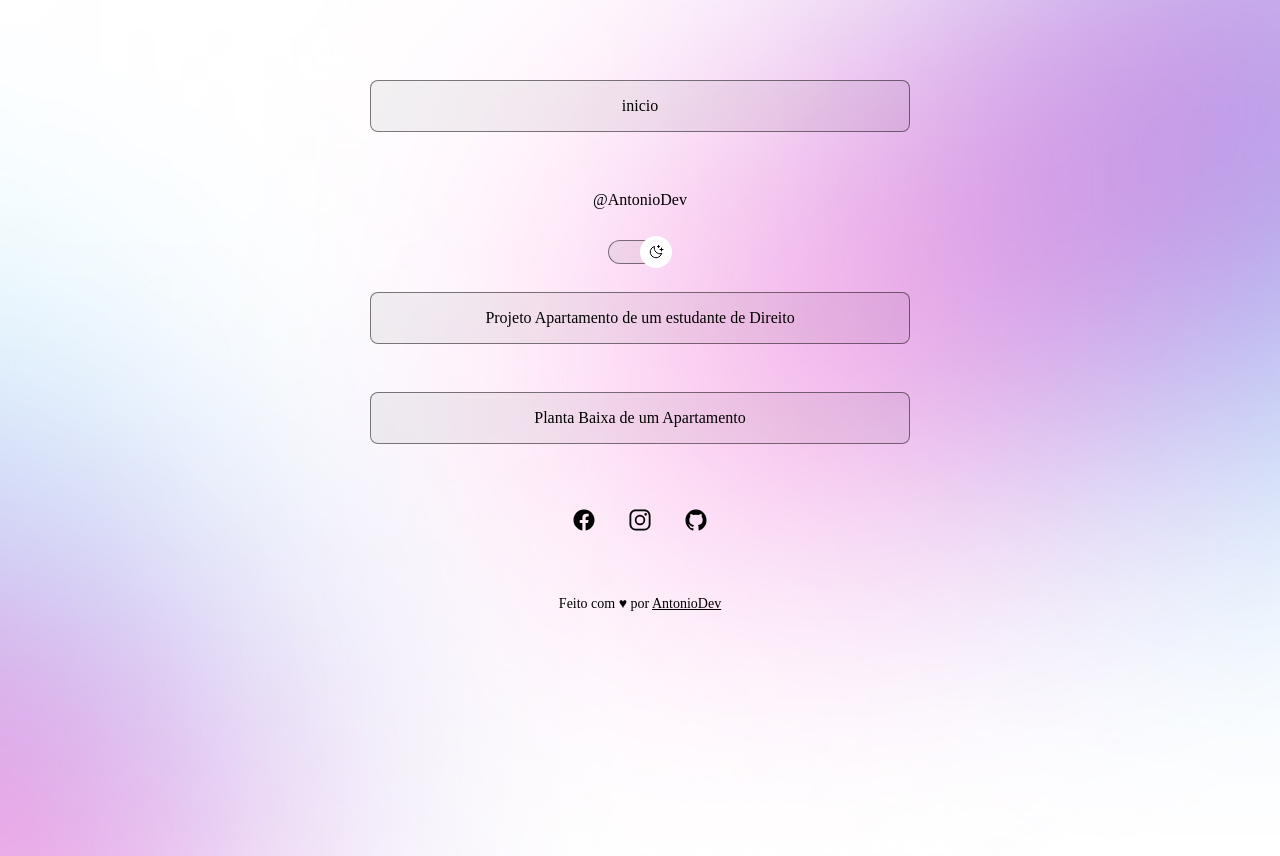
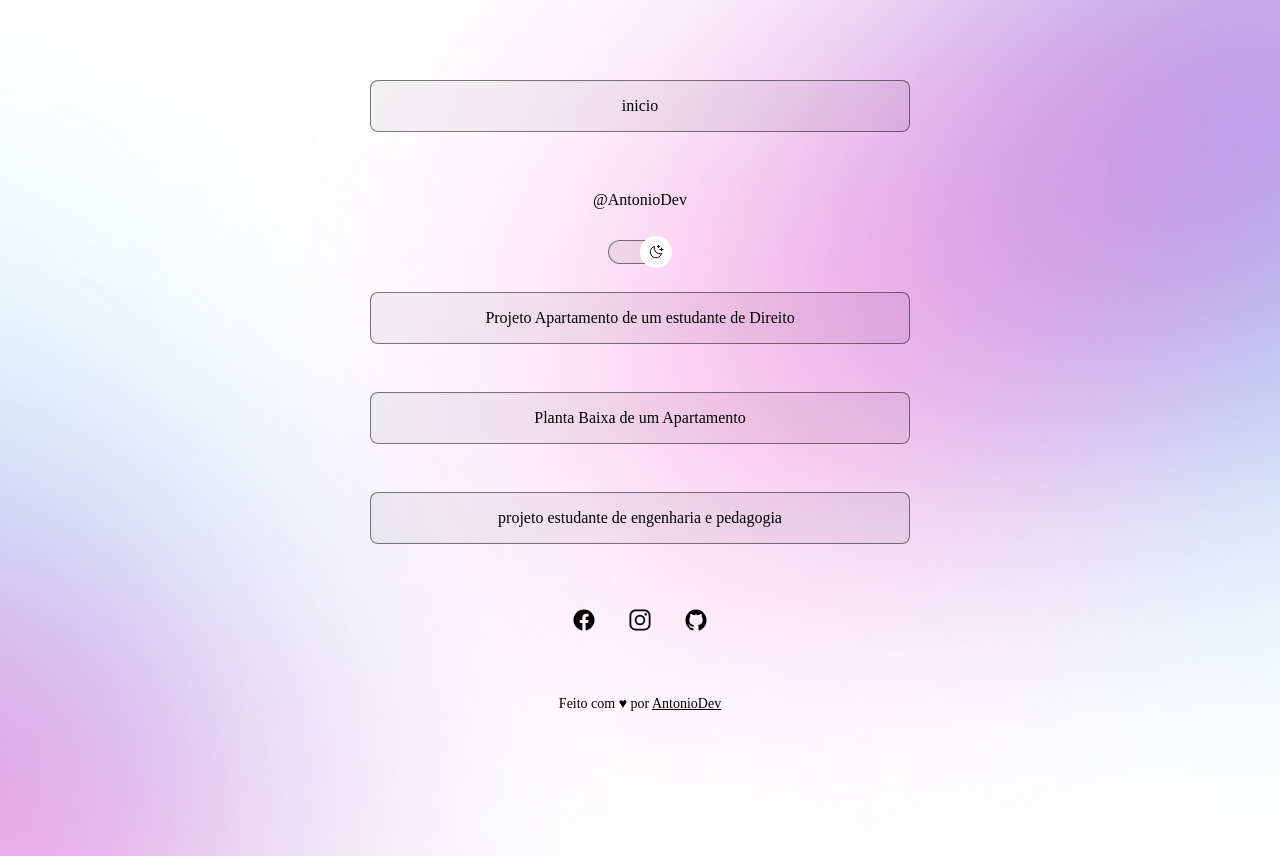
Before and after one commit to Halls06/projetoDI, a plain HTML site: page desingdeinteriores.html in a window 1280 px wide. Drawn offline with nearby package versions, Linux system fonts and the light colour scheme.

Commit message:
:tada: new project

```diff
--- a/desingdeinteriores.html
+++ b/desingdeinteriores.html
@@ -42,6 +42,12 @@
             <a href="./PLANTA BAIXA APATO RE1.dwg">Planta Baixa de um Apartamento</a>
           </li>
         </ul>
+
+        <ul>
+          <li>
+            <a href="./UPDATE INTERVENTION OF A LAW PROJECT TO ERICA AND ANTONIO.dwg">projeto estudante de engenharia e pedagogia</a>
+          </li
+        ></ul>
       </div>
       <div id="social-links">
         <a href="https://www.facebook.com/013Antonio_dev">
```
